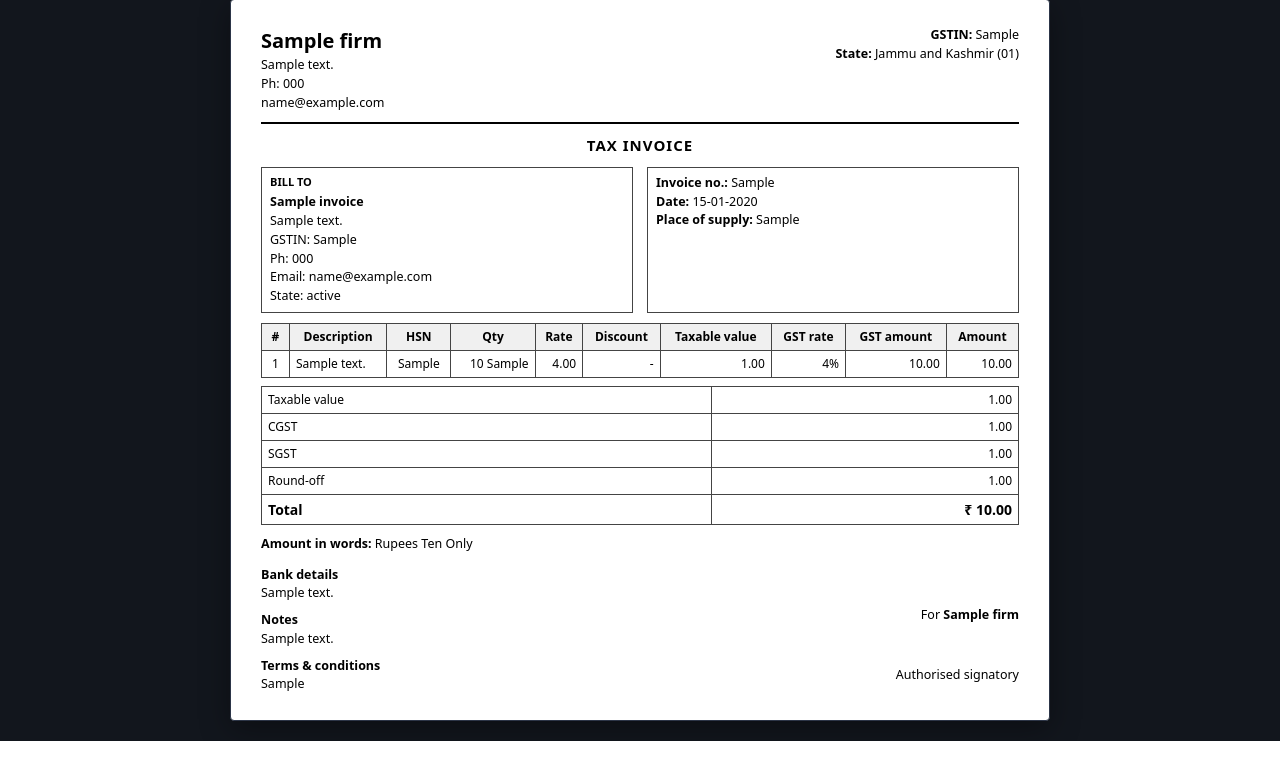
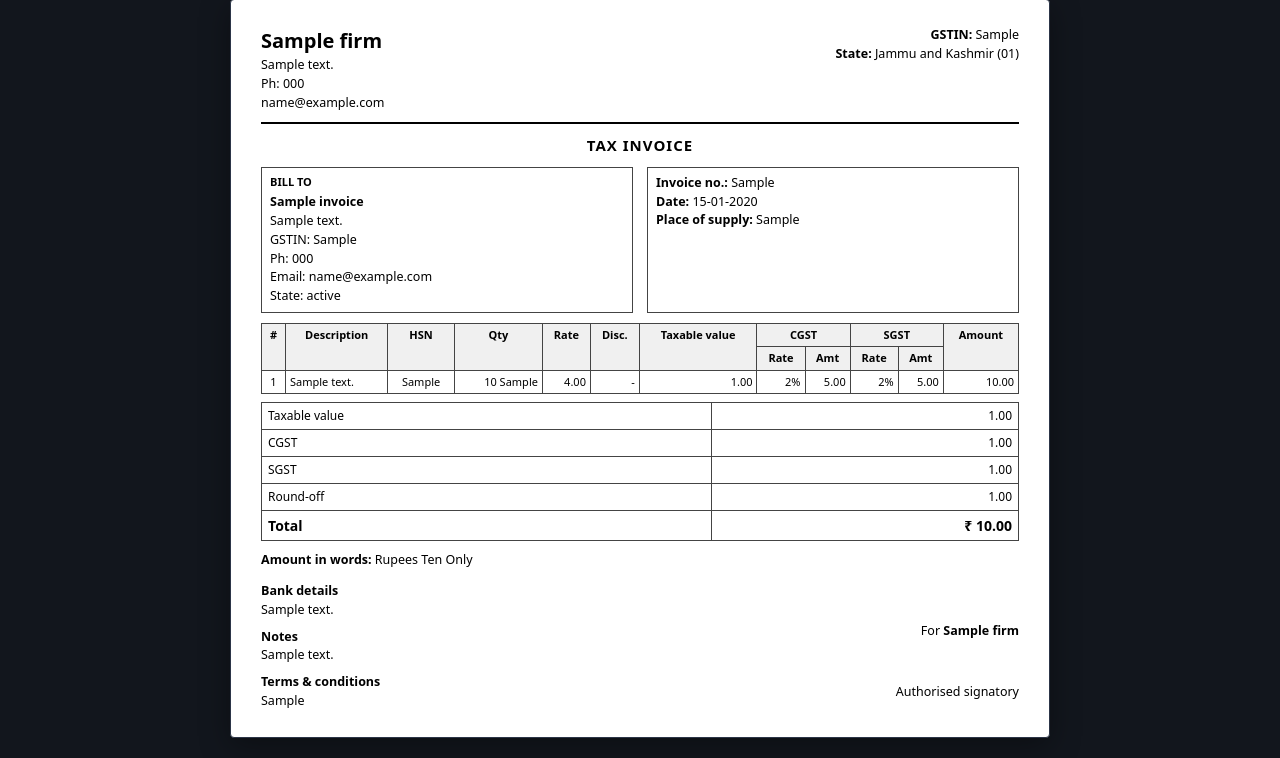
Before and after one commit to souravdas007123/Billing, a Django app: page /1/print/ in a window 1280 px wide. Shown: the part 135-893 px from the top of the page. Run offline with Django 4.2, Linux system fonts and the light colour scheme; a user stored in the database is signed in; tables that the repository leaves empty hold one stand-in row (values such as "Sample post").

Commit message:
Printed invoice: CGST and SGST (rate and amount) shown separately for every item; white background for PDF
Co-Authored-By: Claude Sonnet 5.5 <noreply@anthropic.com>
Claude-Session: https://claude.ai/code/session_01HiLuxheTy3d6sPwmP5Lfkn

```diff
--- a/billing/templates/billing/base.html
+++ b/billing/templates/billing/base.html
@@ -118,8 +118,9 @@
     main { padding: 14px 12px; }
   }
   @media print {
+    :root { color-scheme: light; }
+    html, body { background: #fff; color: #000; }
     header.top { display: none; }
-    body { background: #fff; color: #000; }
   }
 </style>
 {% block head %}{% endblock %}
--- a/billing/templates/billing/invoice_print.html
+++ b/billing/templates/billing/invoice_print.html
@@ -21,6 +21,7 @@
   .sum td { border:1px solid #444; }
   .sum tr.g td { font-weight:700; font-size:14px; }
   .pre { white-space:pre-line; }
+  .sheet table.lines th, .sheet table.lines td { font-size:11px; padding:3px 4px; }
   .taxsum { margin-top:10px; }
   .taxsum th, .taxsum td { font-size:11.5px; }
   .foot { display:grid; grid-template-columns:1.4fr 1fr; gap:14px; margin-top:12px; }
@@ -83,11 +84,16 @@
     </div>
   </div>
 
-  <table>
+  <table class="lines">
     <thead>
       <tr>
-        <th style="width:28px">#</th><th>Description</th><th>HSN</th><th>Qty</th><th>Rate</th>
-        <th>Discount</th><th>Taxable value</th><th>GST rate</th><th>GST amount</th><th>Amount</th>
+        <th rowspan="2" style="width:24px">#</th><th rowspan="2">Description</th><th rowspan="2">HSN</th><th rowspan="2">Qty</th><th rowspan="2">Rate</th>
+        <th rowspan="2">Disc.</th><th rowspan="2">Taxable value</th>
+        {% if invoice.is_intra_state %}<th colspan="2">CGST</th><th colspan="2">SGST</th>{% else %}<th colspan="2">IGST</th>{% endif %}
+        <th rowspan="2">Amount</th>
+      </tr>
+      <tr>
+        {% if invoice.is_intra_state %}<th>Rate</th><th>Amt</th><th>Rate</th><th>Amt</th>{% else %}<th>Rate</th><th>Amt</th>{% endif %}
       </tr>
     </thead>
     <tbody>
@@ -100,8 +106,12 @@
         <td class="r">{{ it.rate|floatformat:2 }}</td>
         <td class="r">{% if it.discount_pct %}{{ it.discount_pct|floatformat:"-2" }}%{% else %}-{% endif %}</td>
         <td class="r">{{ it.taxable|floatformat:2 }}</td>
-        <td class="r">{{ it.gst_rate|floatformat:"-2" }}%</td>
-        <td class="r">{{ it.gst_amount|floatformat:2 }}</td>
+        {% if invoice.is_intra_state %}
+        <td class="r">{{ it.half_rate|floatformat:"-2" }}%</td><td class="r">{{ it.cgst|floatformat:2 }}</td>
+        <td class="r">{{ it.half_rate|floatformat:"-2" }}%</td><td class="r">{{ it.sgst|floatformat:2 }}</td>
+        {% else %}
+        <td class="r">{{ it.gst_rate|floatformat:"-2" }}%</td><td class="r">{{ it.igst|floatformat:2 }}</td>
+        {% endif %}
         <td class="r">{{ it.line_total|floatformat:2 }}</td>
       </tr>
     {% endfor %}
--- a/billing/tests.py
+++ b/billing/tests.py
@@ -302,6 +302,9 @@ class BillingViewTests(TestCase):
         rows = r.context["summary"]
         self.assertEqual([(x["taxable"], x["cgst"], x["sgst"]) for x in rows], [(500, 30, 30), (1000, 90, 90)])
         self.assertContains(r, "Total GST")
+        lines = r.context["items"]  # every line carries its own CGST and SGST that add up to the line's GST
+        self.assertEqual([(l["cgst"], l["sgst"]) for l in lines], [(90, 90), (30, 30)])
+        self.assertTrue(all(l["cgst"] + l["sgst"] == l["gst_amount"] for l in lines))
         single = self.save(payload(invoice_no="T-2")).json()["id"]
         self.assertNotContains(self.client.get(reverse("invoice_print", args=[single])), "Total GST")
 
@@ -316,7 +319,7 @@ class BillingViewTests(TestCase):
         self.assertIn("Kg", self.client.get(reverse("invoice_new")).context["init"]["units"])
         inv_id = self.save(payload()).json()["id"]
         html = self.client.get(reverse("invoice_print", args=[inv_id])).content.decode()
-        self.assertIn("18%", html)       # GST rate with its % sign
+        self.assertIn("9%", html)        # CGST and SGST rates, each with its % sign
         self.assertIn(">-</td>", html)   # no discount -> a hyphen
 
 
--- a/billing/views.py
+++ b/billing/views.py
@@ -462,6 +462,19 @@ def _stored_summary(invoice, items):
     return rate_summary(entries)
 
 
+def _print_lines(invoice, items):
+    """The invoice lines for printing, each with its own CGST / SGST (or IGST) split like when it was calculated."""
+    out = []
+    for it in items:
+        cgst, sgst, igst = split_gst(it.gst_amount, invoice.is_intra_state)
+        out.append({
+            "sr": it.sr, "description": it.description, "hsn": it.hsn, "qty": it.qty, "unit": it.unit, "rate": it.rate,
+            "discount_pct": it.discount_pct, "gst_rate": it.gst_rate, "half_rate": it.gst_rate / 2, "taxable": it.taxable,
+            "gst_amount": it.gst_amount, "cgst": cgst, "sgst": sgst, "igst": igst, "line_total": it.line_total,
+        })
+    return out
+
+
 @login_required
 def invoice_print(request, pk):
     invoice = get_object_or_404(Invoice.objects.prefetch_related("items"), pk=pk)
@@ -471,7 +484,7 @@ def invoice_print(request, pk):
         "billing/invoice_print.html",
         {
             "invoice": invoice,
-            "items": invoice.items.all(),
+            "items": _print_lines(invoice, invoice.items.all()),
             "firm": firm,
             "firm_state_code": STATE_CODES.get(firm.state, ""),
             "pos_code": STATE_CODES.get(invoice.place_of_supply, ""),
```
